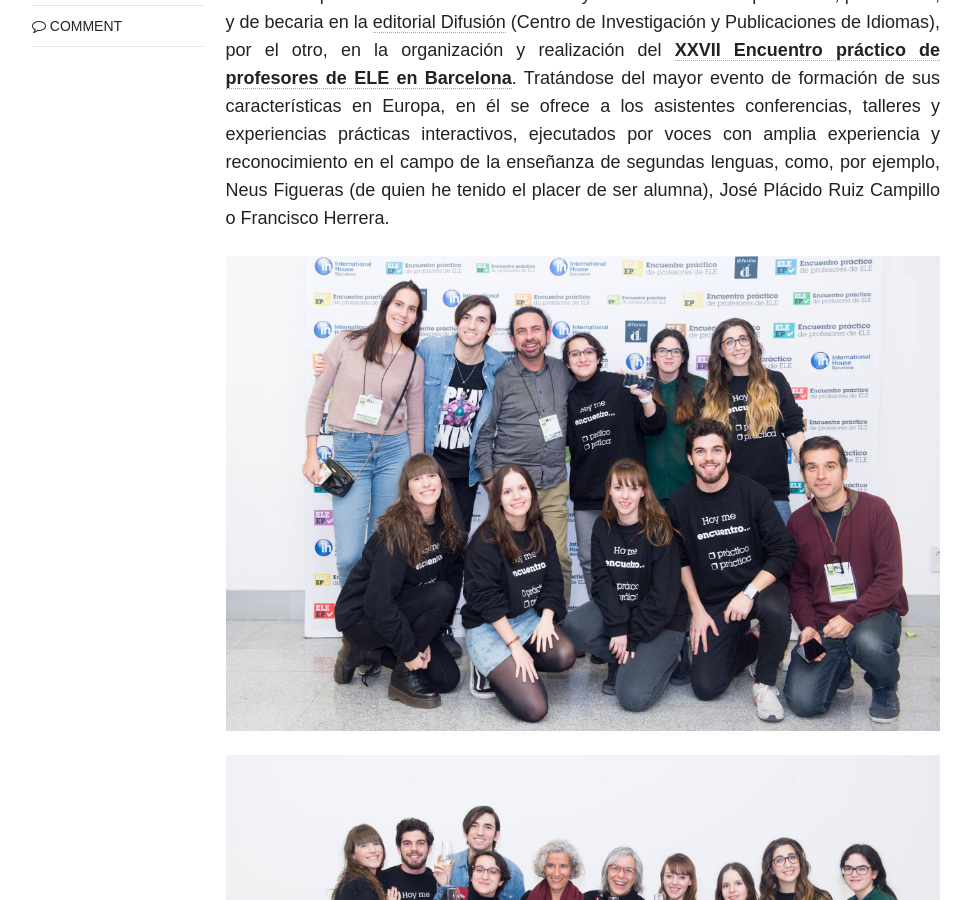
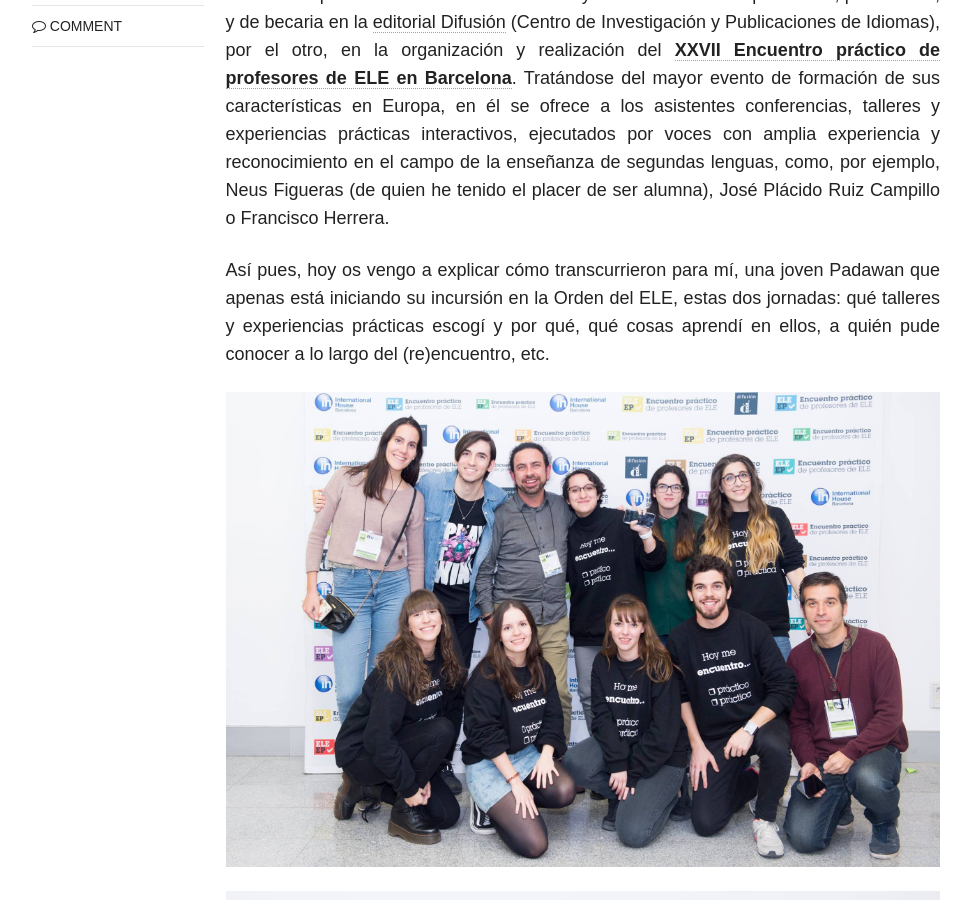
Before and after one commit to immalopez/immalopez.github.io, a Jekyll site: the page built from _posts/blog/2018-12-27-yo-una-joven-padawan.md, in a window 1280 px wide and 900 px high, scrolled down 648 px. Shown: the whole window, without its empty margins (154-1125 px from the left). Built offline with Jekyll 4.4.1, drawn with Linux system fonts in a browser that asks for light colours; nearby versions of some CDN libraries; comment, search, counter and statistics services are not loaded.

Commit message:
Update 2018-12-27-yo-una-joven-padawan.md

```diff
--- a/_posts/blog/2018-12-27-yo-una-joven-padawan.md
+++ b/_posts/blog/2018-12-27-yo-una-joven-padawan.md
@@ -13,6 +13,8 @@
 
 Los pasados 21 y 22 de diciembre tuve la oportunidad de participar, en calidad de estudiante del <a href=" https://www.ub.edu/portal/web/educacion/masteres-universitarios/-/ensenyament/detallEnsenyament/1060507" target="_blank">Máster de Formación de Profesores de Español como Lengua Extranjera</a> coordinado por la Universidad de Barcelona y la Universidad Pompeu Fabra, por un lado, y de becaria en la <a href="https://www.difusion.com" target="_blank">editorial Difusión</a> (Centro de Investigación y Publicaciones de Idiomas), por el otro, en la organización y realización del <a href="https://www.encuentro-practico.com" target="_blank">**XXVII Encuentro práctico de profesores de ELE en Barcelona**</a>. Tratándose del mayor evento de formación de sus características en Europa, en él se ofrece a los asistentes conferencias, talleres y experiencias prácticas interactivos, ejecutados por voces con amplia experiencia y reconocimiento en el campo de la enseñanza de segundas lenguas, como, por ejemplo, Neus Figueras (de quien he tenido el placer de ser alumna), José Plácido Ruiz Campillo o Francisco Herrera.
 
+Así pues, hoy os vengo a explicar cómo transcurrieron para mí, una joven Padawan que apenas está iniciando su incursión en la Orden del ELE, estas dos jornadas: qué talleres y experiencias prácticas escogí y por qué, qué cosas aprendí en ellos, a quién pude conocer a lo largo del (re)encuentro, etc.
+
 ![Primera foto grupal](/images/49762984_2075649652458469_5946944892092547072_o.jpg)
 
 ![Segunda foto grupal](/images/49643224_2075655185791249_7095390048639516672_o.jpg)
```
